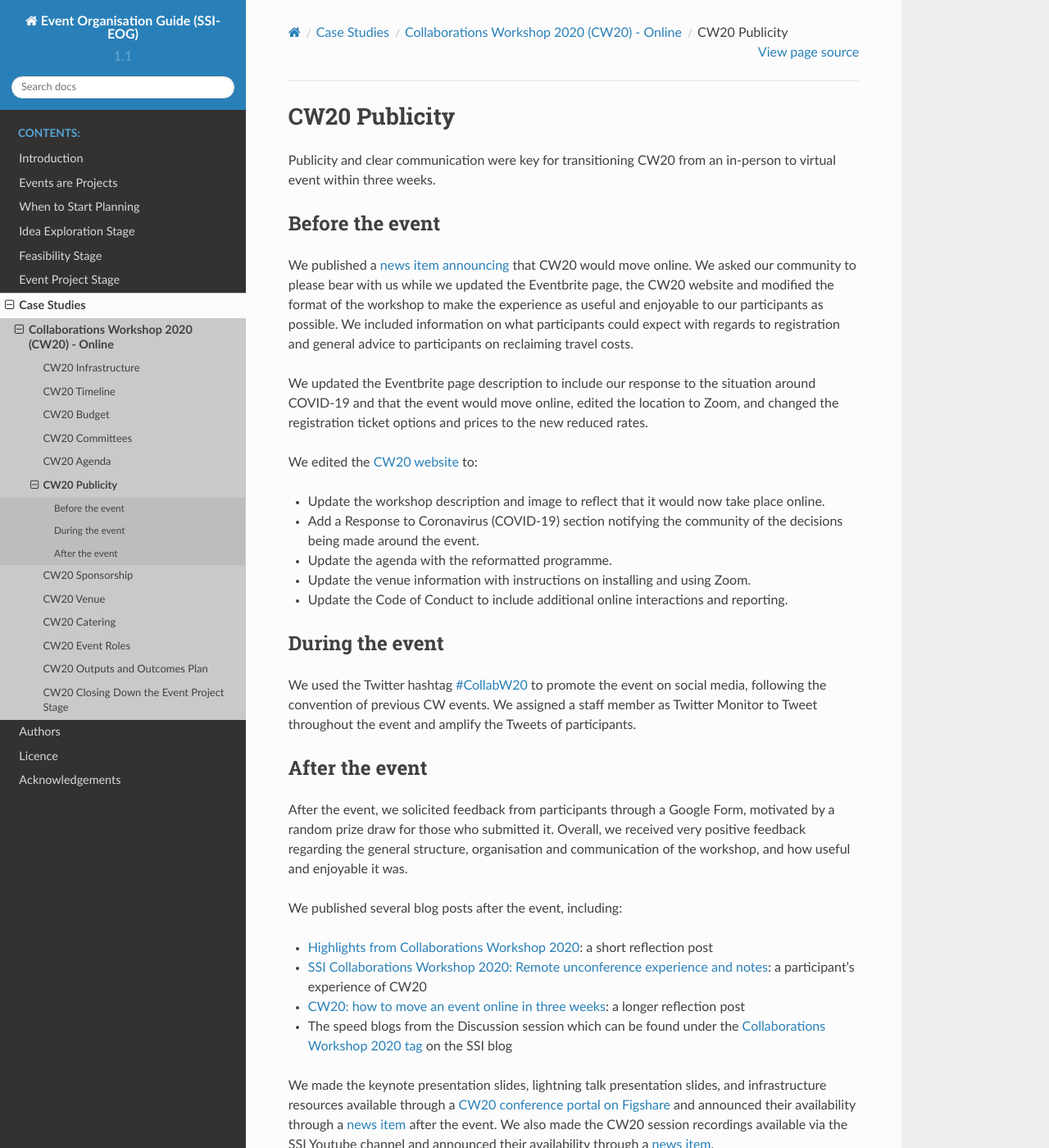
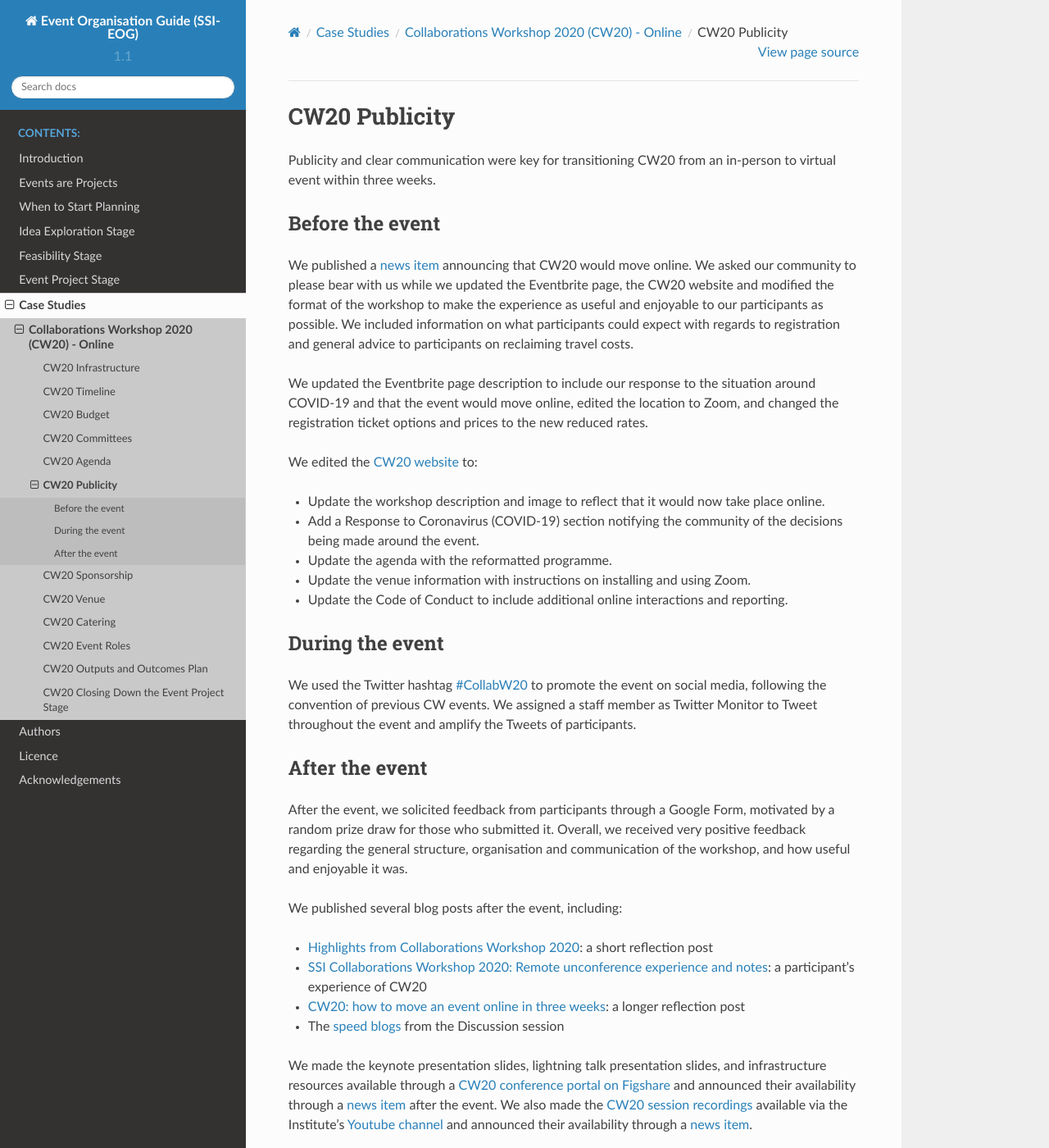
Before and after one commit to softwaresaved/event-organisation-guide, a Sphinx documentation site: the page built from docs/eog/case-studies-cw20-publicity.rst, in a window 1280 px wide and 1400 px high. Shown: the whole window at 82% size. Built offline with Sphinx 7.4.7 and the Read the Docs theme 2.0.0, drawn with Linux system fonts in a browser that asks for light colours; pages that are not in the unit, such as notebooks, are missing from menus.

Commit message:
update cw20 publicity draft

```diff
--- a/docs/eog/case-studies-cw20-publicity.rst
+++ b/docs/eog/case-studies-cw20-publicity.rst
@@ -10,7 +10,7 @@
 Before the event
 --------------------
 
-We published a `news item announcing <https://software.ac.uk/news/collaborations-workshop-2020-cw20-move-online>`_ that CW20 would move online.
+We published a `news item <https://software.ac.uk/news/collaborations-workshop-2020-cw20-move-online>`_ announcing that CW20 would move online.
 We asked our community to please bear with us while we updated the Eventbrite page, the CW20 website and modified the format of the workshop to make the experience as useful and enjoyable to our participants as possible.
 We included information on what participants could expect with regards to registration and general advice to participants on reclaiming travel costs.
 
@@ -44,9 +44,9 @@
 - `Highlights from Collaborations Workshop 2020 <https://software.ac.uk/blog/2020-04-21-highlights-collaborations-workshop-2020>`_: a short reflection post
 - `SSI Collaborations Workshop 2020: Remote unconference experience and notes <https://software.ac.uk/blog/2020-04-29-ssi-collaborations-workshop-2020-remote-unconference-experience-and-notes>`_: a participant's experience of CW20
 - `CW20: how to move an event online in three weeks <https://software.ac.uk/blog/2020-05-18-cw20-how-move-event-online-three-weeks>`_: a longer reflection post
-- The speed blogs from the Discussion session which can be found under the `Collaborations Workshop 2020 tag <https://software.ac.uk/tags/collaborations-workshop-2020>`_ on the SSI blog
+- The `speed blogs <https://software.ac.uk/tags/cw20-speed-blog-posts>`_ from the Discussion session
 
 We made the keynote presentation slides, lightning talk presentation slides, and infrastructure resources available through a `CW20 conference portal on Figshare <https://cw20.figshare.com/>`_ and announced their availability through a `news item <https://software.ac.uk/news/collaborations-workshop-2020-resources-now-available>`_ after the event.
-We also made the CW20 session recordings available via the SSI Youtube channel and announced their availability through a `news item <https://software.ac.uk/news/collaborations-workshop-2020-session-recordings-now-available>`_.
+We also made the `CW20 session recordings <https://www.youtube.com/playlist?list=PLpX1jXuNTXGoVHrK6IPrn4Ymwaj6l4KLJ>`_ available via the Institute's `Youtube channel <https://www.youtube.com/channel/UCyCTqrsz0DKcimH81z7VnQg>`_ and announced their availability through a `news item <https://software.ac.uk/news/collaborations-workshop-2020-session-recordings-now-available>`_.
 
 Finally, we contributed a recipe for how to run the virtual Collaborative Ideas session to the Center for Scientific Collaboration and Community Engagement's (CSCCE) guide to `Using virtual events to facilitate community building: event formats <https://doi.org/10.5281/zenodo.3934384>`_, which has been viewed 6,000+ times and downloaded 5,000+ times.
```
